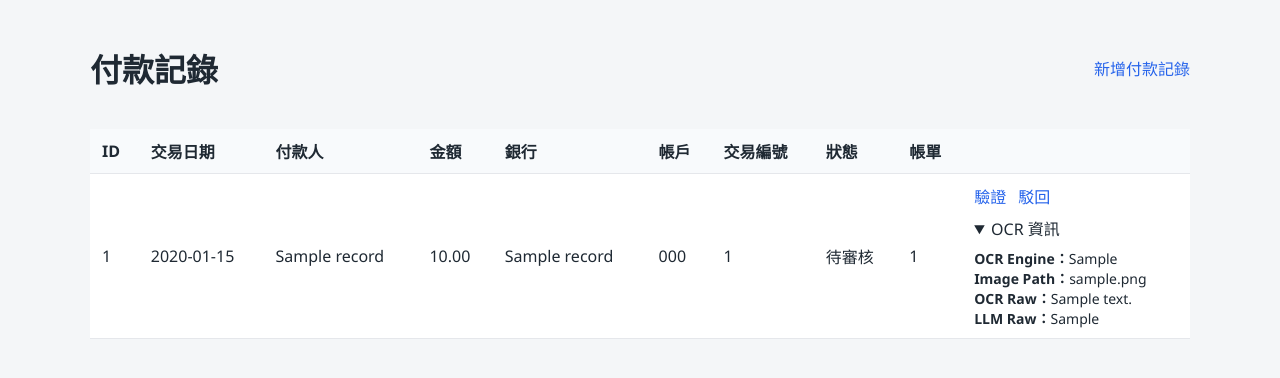
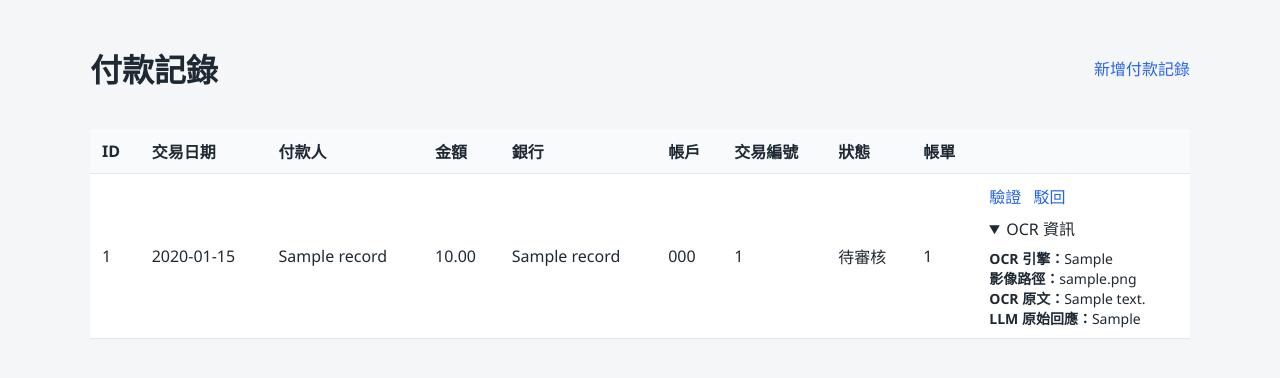
Before and after one commit to cch0919542639-gif/rental-management-v2, a Flask app: page /payments/ in a window 1280 px wide, after a click on "OCR 資訊". Shown: the part 56-434 px from the top of the page. Run offline with Flask 3, Linux system fonts and the light colour scheme; a user stored in the database is signed in; tables that the repository leaves empty hold one stand-in row (values such as "Sample post").

Commit message:
feat: finalize remaining chinese ui labels

```diff
--- a/app/templates/payments/list.html
+++ b/app/templates/payments/list.html
@@ -45,10 +45,10 @@
         <details style="margin-top:8px;">
           <summary>OCR 資訊</summary>
           <div style="margin-top:8px;font-size:14px;max-width:400px;word-wrap:break-word;overflow-wrap:break-word;">
-            <div><strong>OCR Engine：</strong>{{ payment.ocr_engine or '-' }}</div>
-            <div><strong>Image Path：</strong>{{ payment.image_path or '-' }}</div>
-            <div><strong>OCR Raw：</strong>{{ payment.raw_ocr_text or '-' }}</div>
-            <div><strong>LLM Raw：</strong>{{ payment.raw_llm_response or '-' }}</div>
+            <div><strong>OCR 引擎：</strong>{{ payment.ocr_engine or '-' }}</div>
+            <div><strong>影像路徑：</strong>{{ payment.image_path or '-' }}</div>
+            <div><strong>OCR 原文：</strong>{{ payment.raw_ocr_text or '-' }}</div>
+            <div><strong>LLM 原始回應：</strong>{{ payment.raw_llm_response or '-' }}</div>
           </div>
         </details>
         {% endif %}
--- a/app/templates/reports/maintenance.html
+++ b/app/templates/reports/maintenance.html
@@ -12,7 +12,7 @@
 </form>
 <div style="display:flex;gap:16px;flex-wrap:wrap;margin-bottom:16px;">
   <div class="card" style="padding:8px 12px;"><strong>維修單數：</strong>{{ summary.totals.request_count }}</div>
-  <div class="card" style="padding:8px 12px;"><strong>Open：</strong>{{ summary.totals.open_count }}</div>
+  <div class="card" style="padding:8px 12px;"><strong>待處理：</strong>{{ summary.totals.open_count }}</div>
   <div class="card" style="padding:8px 12px;"><strong>預估成本：</strong>{{ summary.totals.estimated_total }}</div>
   <div class="card" style="padding:8px 12px;"><strong>實際成本：</strong>{{ summary.totals.actual_total }}</div>
 </div>
@@ -21,7 +21,7 @@
   <table>
     <thead>
       <tr>
-        <th>房東</th><th>物件</th><th>維修單數</th><th>Open</th><th>預估成本</th><th>實際成本</th>
+        <th>房東</th><th>物件</th><th>維修單數</th><th>待處理</th><th>預估成本</th><th>實際成本</th>
       </tr>
     </thead>
     <tbody>
--- a/app/templates/reports/yearly.html
+++ b/app/templates/reports/yearly.html
@@ -1,5 +1,5 @@
 {% extends "base.html" %}
-{% block title %}Yearly Overview{% endblock %}
+{% block title %}年度總覽{% endblock %}
 {% block content %}
 <h1>年度總覽</h1>
 <form method="post" class="inline" style="margin-bottom:16px;">
```
